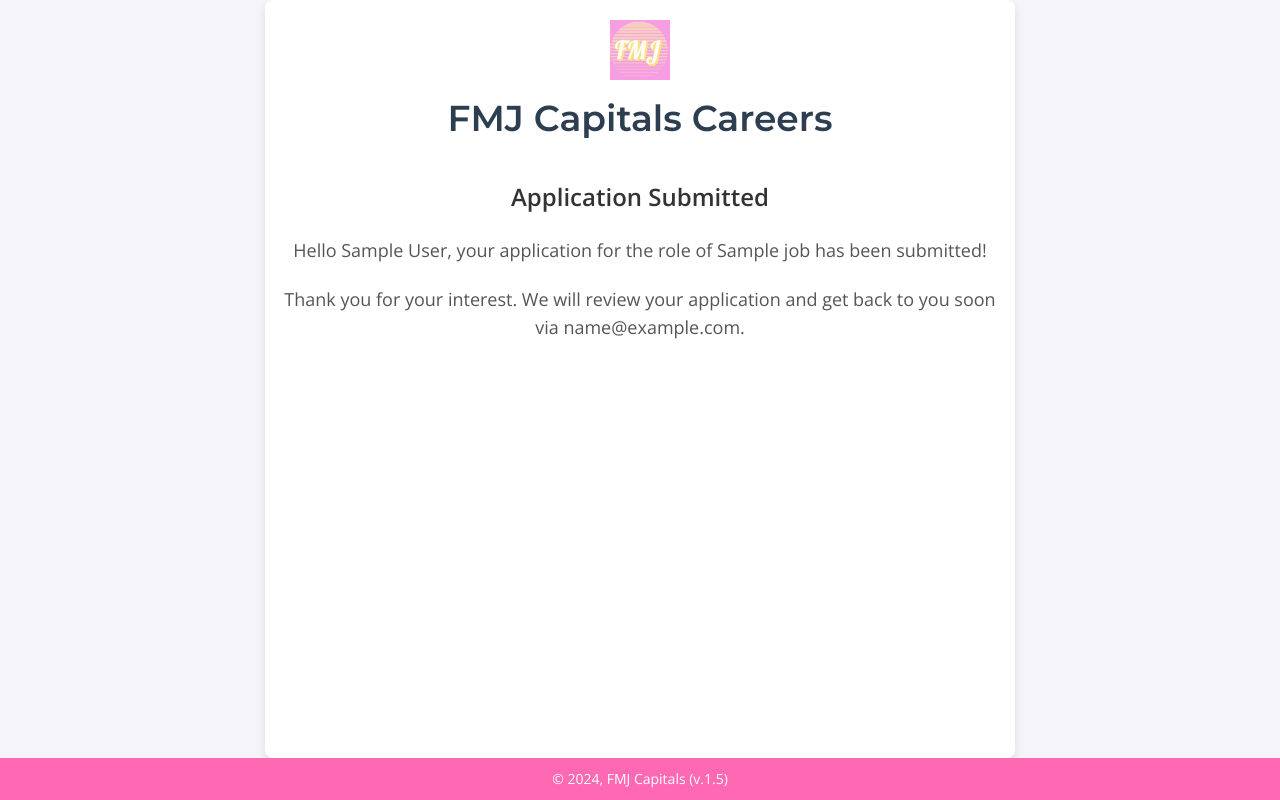
After one commit to 007femijethro/fmj-careers-website, a Flask app: template templates/applicationsubmited.html in a window 1280 px wide. The commit adds this page. Run offline with Flask 3, Linux system fonts and the light colour scheme; the template is opened without the code that fills it: most values are stand-ins (such as "Sample title", 1, 10 or a date in 2020).

Commit message:
Improved Version 5

```diff
--- a/app.py
+++ b/app.py
@@ -25,7 +25,8 @@ def show_job(id):
 @app.route("/job/<id>/apply", methods= ['post'])
 def apply_to_job(id):
     data = request.form
-    return jsonify(data)
+    job = get_job(id)
+    return render_template('applicationsubmited.html', application=data, job=job)
 
 if __name__ == '__main__':
     app.run(host='0.0.0.0', debug=True)
--- a/database.py
+++ b/database.py
@@ -32,3 +32,6 @@ def get_job(id):
         return None
     else:
         return dict(row)
+
+
+#def add_application_to_db(job_id, data)
--- /dev/null
+++ b/templates/applicationsubmited.html
@@ -0,0 +1,86 @@
+<!DOCTYPE html>
+<html lang="en">
+<head>
+    <meta charset="UTF-8">
+    <meta name="viewport" content="width=device-width, initial-scale=1.0">
+    <title>Application Submitted - FMJ Careers</title>
+    <style>
+        @import url('https://fonts.googleapis.com/css2?family=Montserrat:wght@400;600&family=Open+Sans:wght@400;600&display=swap');
+
+        body {
+            font-family: 'Open Sans', sans-serif;
+            background-color: #f4f4f9;
+            color: #333;
+            margin: 0;
+            padding: 0;
+            line-height: 1.6;
+            display: flex;
+            flex-direction: column;
+            min-height: 100vh;
+        }
+
+        #container {
+            max-width: 720px;
+            margin: 0 auto;
+            padding: 20px 15px;
+            background: white;
+            box-shadow: 0 4px 8px rgba(0, 0, 0, 0.1);
+            border-radius: 8px;
+            flex-grow: 1;
+            text-align: center;
+        }
+
+        .header {
+            display: flex;
+            flex-direction: column;
+            align-items: center;
+            margin-bottom: 30px;
+        }
+
+        #logo {
+            height: 60px;
+            margin-bottom: 10px;
+        }
+
+        h1 {
+            font-family: 'Montserrat', sans-serif;
+            font-size: 36px;
+            font-weight: 600;
+            color: #2c3e50;
+            margin: 0;
+        }
+
+        p {
+            font-size: 18px;
+            color: #555;
+            margin-bottom: 20px;
+        }
+
+        footer {
+            background-color: #ff69b4;
+            color: white;
+            text-align: center;
+            padding: 10px 0;
+            font-size: 14px;
+        }
+    </style>
+</head>
+<body>
+    {% include 'nav.html' %}
+
+    <div id="container">
+        <div class="header">
+            <img id="logo" src="../../static/logo.jpg" alt="Company Logo">
+            <h1>FMJ Capitals Careers</h1>
+        </div>
+
+        <h2>Application Submitted</h2>
+        <p>Hello {{ application['full_name'] }}, your application for the role of {{job['title']}} has been submitted!</p>
+        <p>Thank you for your interest. We will review your application and get back to you soon via {{ application['email'] }}.</p>
+    </div>
+
+    <footer>
+        © 2024, FMJ Capitals (v.1.5)
+    </footer>
+</body>
+</html>
--- a/templates/jobpage.html
+++ b/templates/jobpage.html
@@ -158,6 +158,8 @@
           padding: 8px 16px;
         }
       }
+
+
     </style>
   </head>
   <body>
```
Also changed, not shown: templates/applicationform.html (+12 -10 lines).
